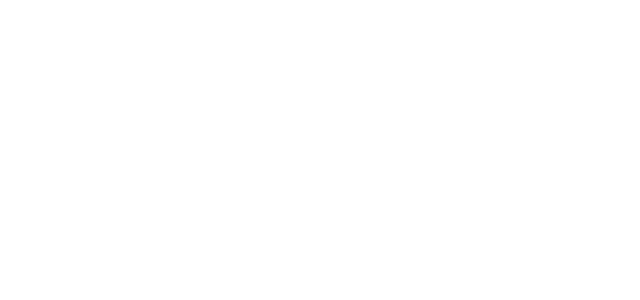
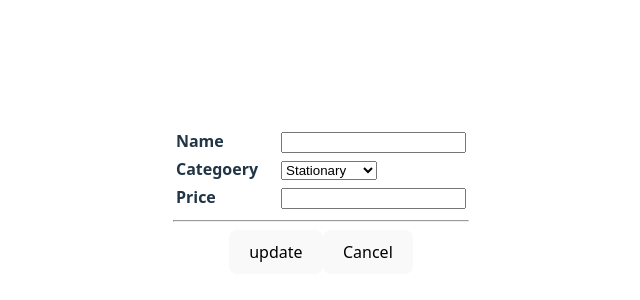
Before and after one commit to AungSannThit2000/my-react-fronend-01, a React (Vite) app: page /items/1 in a window 1280 px wide. Before the commit this address had no page. Shown: the part 200-500 px from the top of the page, without its empty margins (319-959 px from the left). Built offline with nearby package versions, Linux system fonts and the light colour scheme; no server answers.

Commit message:
CRUD update function for items

```diff
--- a/src/App.jsx
+++ b/src/App.jsx
@@ -1,13 +1,17 @@
-import { useEffect, useState } from 'react';
-import {Route, Routes} from 'react-router-dom';
+import { Route, Routes } from 'react-router-dom';
 import TestAPI from './components/TestAPI';
-import './App.css'
+import Items from './components/Items';
+import ItemDetail from './components/ItemDetail';
+import './App.css';
+
 function App() {
-
   return (
     <Routes>
-      <Route path='/test_api' element={<TestAPI/>}/>
+      <Route path='/test_api' element={<TestAPI />} />
+      <Route path='/items' element={<Items />} />
+      <Route path='/items/:id' element={<ItemDetail />} />
     </Routes>
-  )
+  );
 }
-export default App
+
+export default App;
--- /dev/null
+++ b/src/components/ItemDetail.jsx
@@ -0,0 +1,73 @@
+import { useEffect, useRef } from "react";
+import { useNavigate, useParams } from "react-router-dom";
+
+export default function ItemDetail() {
+    const { id } = useParams();
+    const navigate = useNavigate();
+    const itemNameRef = useRef();
+    const itemCategoryRef = useRef();
+    const itemPriceRef = useRef();
+    async function loadItem() {
+        const uri = `http://localhost:3000/api/item/${id}`;
+        console.log("==> uri: ", uri);
+        const result = await fetch(uri);
+        const data = await result.json();
+        console.log("==> data :", data);
+        itemNameRef.current.value = data.itemName;
+        itemCategoryRef.current.value = data.itemCategory;
+        itemPriceRef.current.value = data.itemPrice;
+    }
+    async function onUpdate() {
+        const body = {
+            name: itemNameRef.current.value,
+            category: itemCategoryRef.current.value,
+            price: itemPriceRef.current.value
+        }
+        const uri = `http://localhost:3000/api/item/${id}`;
+        console.log("==> uri: ", uri);
+        const result = await fetch(uri, {
+            method: "PATCH",
+            headers: { "Content-Type": "application/json" },
+            body: JSON.stringify(body)
+        });
+        if (result.ok) {
+            navigate("/items");
+        } else {
+            alert("Update failed");
+        }
+    }
+    useEffect(() => {
+        loadItem();
+    }, []);
+    return (
+        <div>
+            <table>
+                <tbody>
+                    <tr>
+                        <th style={{ textAlign: "left" }}>Name</th>
+                        <td style={{ textAlign: "left", paddingLeft: "20px" }}><input
+                            type="text" ref={itemNameRef} /></td>
+                    </tr>
+                    <tr>
+                        <th style={{ textAlign: "left" }}>Categoery</th>
+                        <td style={{ textAlign: "left", paddingLeft: "20px" }}>
+                            <select ref={itemCategoryRef}>
+                                <option>Stationary</option>
+                                <option>Kitchenware</option>
+                                <option>Appliance</option>
+                            </select>
+                        </td>
+                    </tr>
+                    <tr>
+                        <th style={{ textAlign: "left" }}>Price</th>
+                        <td style={{ textAlign: "left", paddingLeft: "20px" }}><input
+                            type="text" ref={itemPriceRef} /></td>
+                    </tr>
+                </tbody>
+            </table>
+            <hr />
+            <button onClick={onUpdate}>update</button>
+            <button onClick={() => navigate(-1)}>Cancel</button>
+        </div>
+    )
+}
--- /dev/null
+++ b/src/components/Items.jsx
@@ -0,0 +1,98 @@
+import { useEffect, useRef, useState } from "react";
+import { Link } from "react-router-dom";
+
+// Displays list of items and lets user add a new one
+export default function Items() {
+    const [items, setItems] = useState([]);
+    const itemNameRef = useRef();
+    const itemCategoryRef = useRef();
+    const itemPriceRef = useRef();
+    async function loadItems() {
+        try {
+            const response = await fetch("http://localhost:3000/api/item");
+            const data = await response.json();
+            console.log("==> data : ", data);
+            setItems(data);
+        } catch (err) {
+            console.log("==> err : ", err);
+            alert("Loading items failed")
+        }
+    }
+    async function onItemSave() {
+        const uri = "http://localhost:3000/api/item";
+        const body = {
+            name: itemNameRef.current.value,
+            category: itemCategoryRef.current.value,
+            price: itemPriceRef.current.value
+        }
+        const result = await fetch(uri, {
+            method: "POST",
+            headers: { "Content-Type": "application/json" },
+            body: JSON.stringify(body)
+        })
+        const data = await result.json();
+        console.log("==> data: ", data);
+        loadItems();
+    }
+
+    async function onDelete(id) {
+        const confirmed = window.confirm("Delete this item?");
+        if (!confirmed) return;
+        const uri = `http://localhost:3000/api/item/${id}`;
+        const result = await fetch(uri, { method: "DELETE" });
+        if (result.ok) {
+            loadItems();
+        } else {
+            alert("Delete failed");
+        }
+    }
+    useEffect(() => {
+        console.log("==> Init...");
+        loadItems();
+    }, []);
+    return (
+        <>
+            <table>
+                <thead>
+                    <tr>
+                        <th>ID</th>
+                        <th>Name</th>
+                        <th>Category</th>
+                        <th>Price</th>
+                        <th></th>
+                    </tr>
+                </thead>
+                <tbody>
+                    {
+                        items.map((item, index) => {
+                            return (
+                                <tr key={index}>
+                                    <td>{item._id}</td>
+                                    <td>{item.itemName}</td>
+                                    <td>{item.itemCategory}</td>
+                                    <td>{item.itemPrice}</td>
+                                    <td>
+                                        <Link to={`/items/${item._id}`}>Edit</Link>
+                                        {" | "}
+                                        <button onClick={() => onDelete(item._id)}>Delete</button>
+                                    </td>
+                                </tr>
+                            )
+                        })
+                    }
+                    <tr>
+                        <td> - </td>
+                        <td><input type="text" ref={itemNameRef} /></td>
+                        <td><select ref={itemCategoryRef}>
+                            <option>Stationary</option>
+                            <option>Kitchenware</option>
+                            <option>Appliance</option>
+                        </select></td>
+                        <td><input type="text" ref={itemPriceRef} /></td>
+                        <td><button onClick={onItemSave}>Add Item</button></td>
+                    </tr>
+                </tbody>
+            </table>
+        </>
+    )
+}
```
